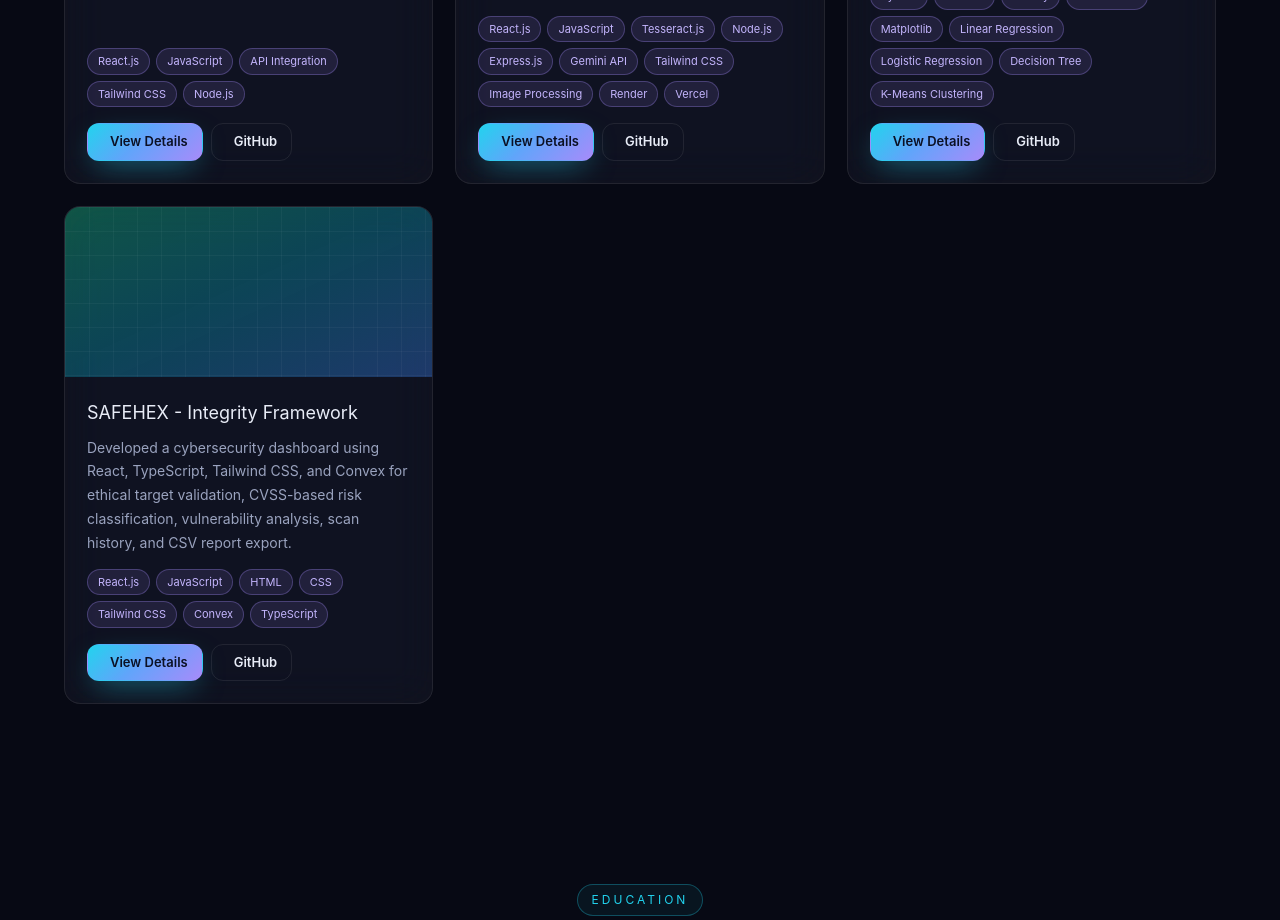
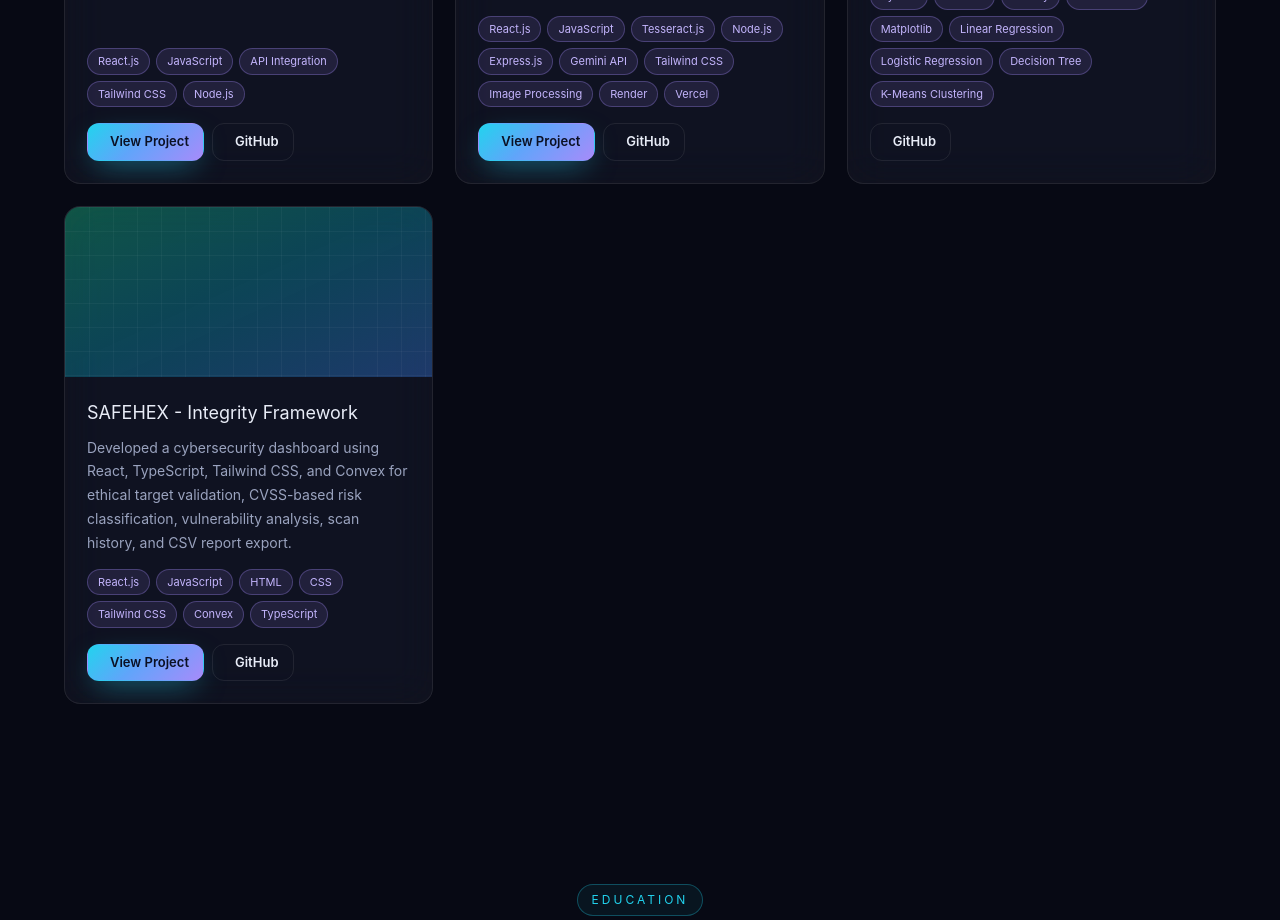
Before and after one commit to Gunasakthi-Loganathan/Portfolio, a React (Vite) app: page / in a window 1280 px wide. Shown: the part 3040-3960 px from the top of the page. Built offline with nearby package versions, Linux system fonts and the light colour scheme.

Commit message:
Fix formatting issues and update project links

```diff
--- a/src/App.jsx
+++ b/src/App.jsx
@@ -104,11 +104,11 @@ const PROJECTS = [
     icon: "solar:global-linear",
     gradient: "from-orange-500/30 via-red-500/20 to-yellow-500/30",
     github: "https://github.com/Gunasakthi-Loganathan/translation-project",
+    liveLink: "https://translation-project-wheat.vercel.app/",
   },
   {
     title: "AI Image to Text OCR System using Tesseract.js",
-    desc:
-      "Built an OCR web app using React, Vite, FastAPI, Tesseract.js, TrOCR, and GOT-OCR to extract text from images and handwritten documents. Added browser OCR and backend AI model support for flexible text recognition.",
+    desc: "Built an OCR web app using React, Vite, FastAPI, Tesseract.js, TrOCR, and GOT-OCR to extract text from images and handwritten documents. Added browser OCR and backend AI model support for flexible text recognition.",
     tech: [
       "React.js",
       "JavaScript",
@@ -123,13 +123,12 @@ const PROJECTS = [
     ],
     icon: "solar:document-text-linear",
     gradient: "from-cyan-500/30 via-blue-500/20 to-purple-500/30",
-    github:
-      "https://github.com/Gunasakthi-Loganathan/ROCT-recognition-of-characters-using-Tesseract",
+    github: "https://github.com/Gunasakthi-Loganathan/ROCT-recognition-of-characters-using-Tesseract",
+    liveLink: "https://roct-recognition-of-characters-usin.vercel.app/",
   },
   {
     title: "Machine Learning & Data Analytics",
-    desc:
-      "During my internship at GTS Company, I worked on Machine Learning and Data Analytics projects using Python to implement the techniques on real time datas.",
+    desc: "During my internship at GTS Company, I worked on Machine Learning and Data Analytics projects using Python to implement the techniques on real time datas.",
     tech: [
       "Python",
       "Pandas",
@@ -143,8 +142,7 @@ const PROJECTS = [
     ],
     icon: "solar:chart-2-linear",
     gradient: "from-purple-500/30 via-pink-500/20 to-blue-500/30",
-    github:
-      "https://github.com/Gunasakthi-Loganathan/Machine-Learning-Data-Analytics-GTS-Internship-",
+    github: "https://github.com/Gunasakthi-Loganathan/Machine-Learning-Data-Analytics-GTS-Internship-",
   },
   {
     title: "SAFEHEX - Integrity Framework",
@@ -153,6 +151,7 @@ const PROJECTS = [
     icon: "solar:monitor-smartphone-linear",
     gradient: "from-emerald-500/30 via-cyan-500/20 to-blue-500/30",
     github: "https://github.com/Gunasakthi-Loganathan/SAFEHEX_project",
+    liveLink: "https://safehex-project.vercel.app/",
   },
 ];
 
@@ -180,16 +179,14 @@ const EXPERIENCE = [
     title: "ML & Data Analytics using Python",
     org: "Global Techno Solutions, Ashok Nagar, Chennai",
     date: "June 2025",
-    desc:
-      "Completed internship training focused on machine learning, Python-based data analytics, preprocessing, and model development.",
+    desc: "Completed internship training focused on machine learning, Python-based data analytics, preprocessing, and model development.",
     icon: "solar:cpu-linear",
   },
   {
     title: "UI/UX Designer",
     org: "Kubbera, IIT Madras, Chennai",
     date: "Feb 11, 2026 – May 12, 2026",
-    desc:
-      "Worked on user interface and user experience design, focusing on clean layouts, usability, design consistency, and user-centered digital experiences.",
+    desc: "Worked on user interface and user experience design, focusing on clean layouts, usability, design consistency, and user-centered digital experiences.",
     icon: "solar:palette-linear",
   },
 ];
@@ -639,10 +636,18 @@ export default function App() {
                 </div>
 
                 <div className="project-actions">
-                  <button className="btn btn-sm btn-primary">
+                  {/* Conditionally render the View Project button if liveLink exists */}
+                  {p.liveLink && (
+                    <a
+                      className="btn btn-sm btn-primary"
+                      href={p.liveLink}
+                      target="_blank"
+                      rel="noopener noreferrer"
+                    >
                       <iconify-icon icon="solar:eye-linear" width="16"></iconify-icon>
-                    View Details
-                  </button>
+                      View Project
+                    </a>
+                  )}
 
                   <a
                     className="btn btn-sm btn-outline"
```
Lines whose indentation alone changed are shown as unchanged.
